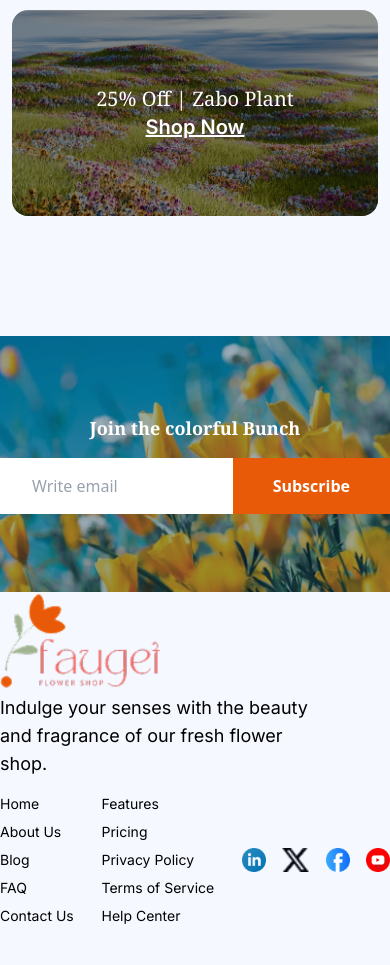
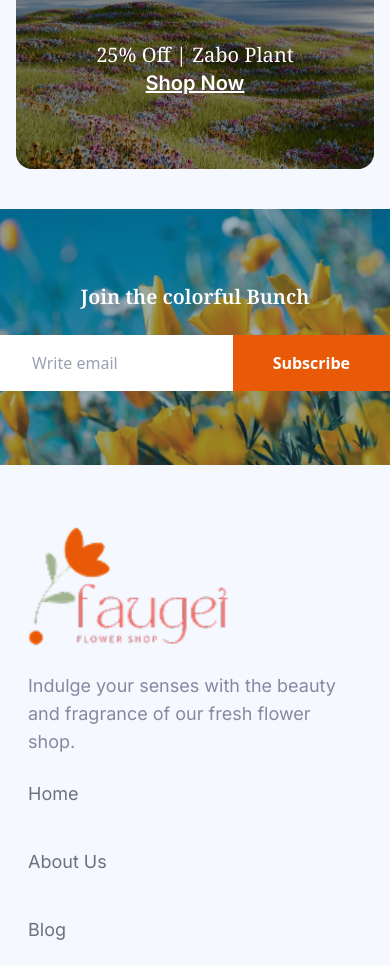
Before and after one commit to farhanarexa/A02-responsive_flowers, a plain HTML site: page index.html in a window 390 px wide. Shown: the part 4147-5112 px from the top of the page. Drawn offline with nearby package versions, Linux system fonts and the light colour scheme.

Commit message:
footer section done with responsiveness

```diff
--- a/index.html
+++ b/index.html
@@ -45,7 +45,7 @@
 </head>
 
 <body class="bg-[#F5F8FF]">
-    <section class="mx-3 lg:mx-50 ">
+    <section class="mx-4 lg:mx-50 ">
         <header>
 
             <!-- navbar section -->
@@ -97,49 +97,57 @@
                         <img src="media/sample-flower-image.png" alt="" class="w-87.5">
                         <p class="font-medium text-xl mt-5"> Rose</p>
                         <p class="font-bold text-xl mt-1">10 USD</p>
-                        <button class="bg-[#E95A08] font-semibold text-white py-3 w-full mt-4 hover:bg-orange-700">ADD TO CART</button>
+                        <button class="bg-[#E95A08] font-semibold text-white py-3 w-full mt-4 hover:bg-orange-700">ADD
+                            TO CART</button>
                     </div>
                     <div class="mt-10 p-2 flex flex-col items-center">
                         <img src="media/sample-flower-image.png" alt="" class="w-87.5">
                         <p class="font-medium text-xl mt-5">Tulip</p>
                         <p class="font-bold text-xl mt-1">20 USD</p>
-                        <button class="bg-[#E95A08] font-semibold text-white py-3 w-full mt-4 hover:bg-orange-700">ADD TO CART</button>
+                        <button class="bg-[#E95A08] font-semibold text-white py-3 w-full mt-4 hover:bg-orange-700">ADD
+                            TO CART</button>
                     </div>
                     <div class="mt-10 p-2 flex flex-col items-center">
                         <img src="media/sample-flower-image.png" alt="" class="w-87.5">
                         <p class="font-medium text-xl mt-5">Lily</p>
                         <p class="font-bold text-xl mt-1">30 USD</p>
-                        <button class="bg-[#E95A08] font-semibold text-white py-3 w-full mt-4 hover:bg-orange-700">ADD TO CART</button>
+                        <button class="bg-[#E95A08] font-semibold text-white py-3 w-full mt-4 hover:bg-orange-700">ADD
+                            TO CART</button>
                     </div>
                     <div class="mt-10 p-2 flex flex-col items-center">
                         <img src="media/sample-flower-image.png" alt="" class="w-87.5">
                         <p class="font-medium text-xl mt-5">Orchid</p>
                         <p class="font-bold text-xl mt-1">40 USD</p>
-                        <button class="bg-[#E95A08] font-semibold text-white py-3 w-full mt-4 hover:bg-orange-700">ADD TO CART</button>
+                        <button class="bg-[#E95A08] font-semibold text-white py-3 w-full mt-4 hover:bg-orange-700">ADD
+                            TO CART</button>
                     </div>
                     <div class="mt-4 p-2 flex flex-col items-center">
                         <img src="media/sample-flower-image.png" alt="" class="w-87.5">
                         <p class="font-medium text-xl mt-5">Sunflower</p>
                         <p class="font-bold text-xl mt-1">50 USD</p>
-                        <button class="bg-[#E95A08] font-semibold text-white py-3 w-full mt-4 hover:bg-orange-700">ADD TO CART</button>
+                        <button class="bg-[#E95A08] font-semibold text-white py-3 w-full mt-4 hover:bg-orange-700">ADD
+                            TO CART</button>
                     </div>
                     <div class="mt-4 p-2 flex flex-col items-center">
                         <img src="media/sample-flower-image.png" alt="" class="w-87.5">
                         <p class="font-medium text-xl mt-5">Daisy</p>
                         <p class="font-bold text-xl mt-1">60 USD</p>
-                        <button class="bg-[#E95A08] font-semibold text-white py-3 w-full mt-4 hover:bg-orange-700">ADD TO CART</button>
+                        <button class="bg-[#E95A08] font-semibold text-white py-3 w-full mt-4 hover:bg-orange-700">ADD
+                            TO CART</button>
                     </div>
                     <div class="mt-4 p-2 flex flex-col items-center">
                         <img src="media/sample-flower-image.png" alt="" class="w-87.5">
                         <p class="font-medium text-xl mt-5">Marigold</p>
                         <p class="font-bold text-xl mt-1">70 USD</p>
-                        <button class="bg-[#E95A08] font-semibold text-white py-3 w-full mt-4 hover:bg-orange-700">ADD TO CART</button>
+                        <button class="bg-[#E95A08] font-semibold text-white py-3 w-full mt-4 hover:bg-orange-700">ADD
+                            TO CART</button>
                     </div>
                     <div class="mt-4 p-2 flex flex-col items-center">
                         <img src="media/sample-flower-image.png" alt="" class="w-87.5">
                         <p class="font-medium text-xl mt-5">Jasmine</p>
                         <p class="font-bold text-xl mt-1">80 USD</p>
-                        <button class="bg-[#E95A08] font-semibold text-white py-3 w-full mt-4 hover:bg-orange-700">ADD TO CART</button>
+                        <button class="bg-[#E95A08] font-semibold text-white py-3 w-full mt-4 hover:bg-orange-700">ADD
+                            TO CART</button>
                     </div>
                 </div>
             </section>
@@ -198,7 +206,9 @@
                             <div
                                 class="absolute inset-0 bg-black/40 flex items-center justify-center rounded-2xl text-center">
                                 <span class="text-white text-lg font-bold">60% Off | Bloom Plant
-                                    <br> <a class="underline text-base font-semibold items-center hover:text-xl hover:font-bold" href="">Shop Now</a>
+                                    <br> <a
+                                        class="underline text-base font-semibold items-center hover:text-xl hover:font-bold"
+                                        href="">Shop Now</a>
                                 </span>
                             </div>
                         </div>
@@ -207,7 +217,9 @@
                             <div
                                 class="absolute inset-0 bg-black/40 flex items-center justify-center rounded-2xl text-center">
                                 <span class="text-white text-lg md:text-xl font-bold">30% Off | Ana Plant
-                                    <br> <a class="underline text-base md:text-lg font-semibold hover:text-xl hover:font-bold" href="">Shop Now</a>
+                                    <br> <a
+                                        class="underline text-base md:text-lg font-semibold hover:text-xl hover:font-bold"
+                                        href="">Shop Now</a>
                                 </span>
                             </div>
                         </div>
@@ -217,7 +229,9 @@
                         <div
                             class="absolute inset-0 bg-black/40 flex items-center justify-center rounded-2xl text-center">
                             <span class="text-white text-xl md:text-2xl md:text-4xl md:font-bold">25% Off | Zabo Plant
-                                <br> <a class="underline text-xl md:text-3xl font-semibold hover:text-4xl hover:font-bold" href="">Shop Now</a>
+                                <br> <a
+                                    class="underline text-xl md:text-3xl font-semibold hover:text-4xl hover:font-bold"
+                                    href="">Shop Now</a>
                             </span>
                         </div>
                     </div>
@@ -229,13 +243,16 @@
     </section>
 
     <!-- Footer Section -->
-    <footer class="my-30">
+    <footer class="my-10 md:my-30">
+        <!-- Join Section -->
         <section>
             <div class="w-full relative"
                 style="background-image: url('media/news-letter-bg.png'); background-size: cover; background-position: center;">
                 <div class="flex justify-center items-center h-64 md:h-150">
                     <div>
-                        <h2 class="text-lg md:text-3xl md:text-5xl font-bold text-white text-center pb-4 md:mb-5">Join the
+                        <h2
+                            class="text-xl font-semibold md:text-3xl md:text-5xl md:font-bold text-white text-center pb-6 md:pb-4 md:mb-5">
+                            Join the
                             colorful Bunch</h2>
                         <div class="flex max-w-3xl">
                             <input type="text"
@@ -248,36 +265,38 @@
                 </div>
         </section>
 
-        <div class="container mx-auto flex justify-between items-center flex-wrap">
-            <div class="flex items-center mb-4 md:mb-0">
+        <section class="container mt-10 mx-auto md:flex md:justify-between md:flex-wrap">
+            <div class="flex md:items-center flex-col mx-7 md:mb-0">
 
                 <div>
-                    <img src="media/logo.png" alt="Faugei Logo" class="w-40 mr-2">
-                    <p class="text-lg w-80 mt-1">Indulge your senses with the beauty and fragrance of our fresh flower shop.
+                    <img src="media/logo.png" alt="Faugei Logo" class="w-50 md:w-35 mt-5 mr-2">
+                    <p class="text-lg text-[#8987A1] w-80 mt-6 md:text-2xl">Indulge your senses with the beauty and
+                        fragrance of our fresh flower shop.
                     </p>
                 </div>
             </div>
-            <div class="flex flex-col space-y-2 text-sm">
-                <a href="" class="hover:text-gray-900">Home</a>
-                <a href="" class="hover:text-gray-900">About Us</a>
-                <a href="" class="hover:text-gray-900">Blog</a>
-                <a href="" class="hover:text-gray-900">FAQ</a>
-                <a href="" class="hover:text-gray-900">Contact Us</a>
+            <div class="flex flex-col space-y-2 text-gray-500 text-lg/15 mx-7 mt-2">
+                <a href="" class="hover:text-gray-900 hover:font-semibold">Home</a>
+                <a href="" class="hover:text-gray-900 hover:font-semibold">About Us</a>
+                <a href="" class="hover:text-gray-900 hover:font-semibold">Blog</a>
+                <a href="" class="hover:text-gray-900 hover:font-semibold">FAQ</a>
+                <a href="" class="hover:text-gray-900 hover:font-semibold">Contact Us</a>
             </div>
-            <div class="flex flex-col space-y-2 text-sm">
-                <a href="" class="hover:text-gray-900">Features</a>
-                <a href="" class="hover:text-gray-900">Pricing</a>
-                <a href="" class="hover:text-gray-900">Privacy Policy</a>
-                <a href="" class="hover:text-gray-900">Terms of Service</a>
-                <a href="" class="hover:text-gray-900">Help Center</a>
+            <div class="flex flex-col space-y-2 text-gray-500 text-lg/15 mx-7">
+                <a href="" class="hover:text-gray-900 hover:font-semibold">Features</a>
+                <a href="" class="hover:text-gray-900 hover:font-semibold">Pricing</a>
+                <a href="" class="hover:text-gray-900 hover:font-semibold">Privacy Policy</a>
+                <a href="" class="hover:text-gray-900 hover:font-semibold">Terms of Service</a>
+                <a href="" class="hover:text-gray-900 hover:font-semibold">Help Center</a>
             </div>
-            <div class="flex space-x-4">
-                <a href="" class="hover:opacity-75"><img src="media/in.png" alt="LinkedIn" class="h-6"></a>
-                <a href="" class="hover:opacity-75"><img src="media/x.png" alt="X" class="h-6"></a>
-                <a href="" class="hover:opacity-75"><img src="media/fb.png" alt="Facebook" class="h-6"></a>
-                <a href="" class="hover:opacity-75"><img src="media/yt.png" alt="YouTube" class="h-6"></a>
+            <div class="flex space-x-8 mt-5 mx-7">
+                <a href="" class="hover:opacity-75"><img src="media/in.png" alt="LinkedIn" class="h-10"></a>
+                <a href="" class="hover:opacity-75"><img src="media/x.png" alt="X" class="h-10"></a>
+                <a href="" class="hover:opacity-75"><img src="media/fb.png" alt="Facebook" class="h-10"></a>
+                <a href="" class="hover:opacity-75"><img src="media/yt.png" alt="YouTube" class="h-10"></a>
             </div>
-        </div>
+
+        </section>
 
     </footer>
 
```
